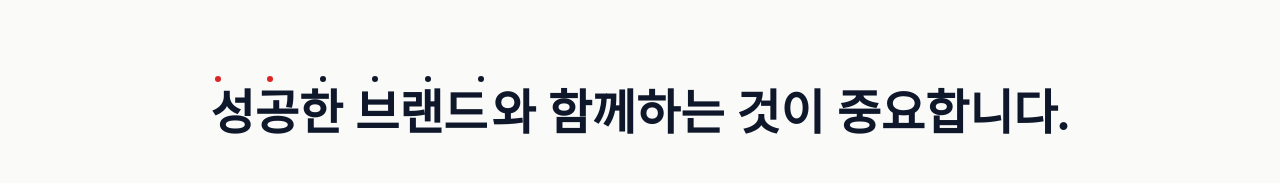
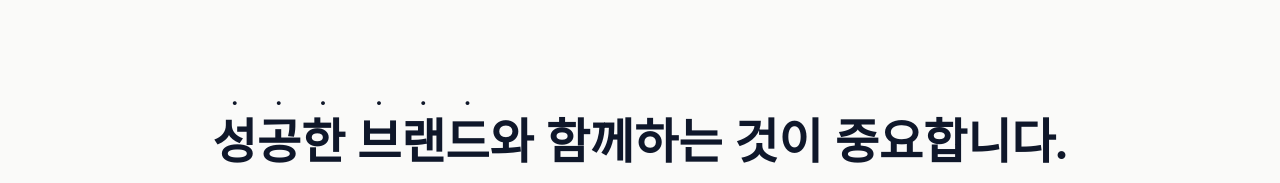
Before and after one commit to hardids/sample_landingpage, a plain HTML site: page test.html in a window 1280 px wide. Shown: the part 766-949 px from the top of the page. Drawn offline with nearby package versions, Linux system fonts and the light colour scheme.

Commit message:
251231-3

```diff
--- a/test.html
+++ b/test.html
@@ -100,6 +100,30 @@
                 text-shadow: 0 1px 2px rgba(0,0,0,0.8);
             }
         }
+
+        /* --- [NEW] 강조점 스타일 추가 --- */
+        /* '성공': 빨간색 점 */
+        .dot-accent {
+            -webkit-text-emphasis: '·' #ffffff; /* red-600 */
+            text-emphasis: '·' #ffffff;
+            -webkit-text-emphasis-position: over;
+            text-emphasis-position: over;
+        }
+
+        /* '한 브랜드': 반응형 점 (모바일:흰색 / 데스크탑:검정) */
+        .dot-base {
+            -webkit-text-emphasis: '·' #ffffff; /* Mobile: White */
+            text-emphasis: '·' #ffffff;
+            -webkit-text-emphasis-position: over;
+            text-emphasis-position: over;
+        }
+
+        @media (min-width: 768px) {
+            .dot-base {
+                -webkit-text-emphasis-color: #0f172a; /* Desktop: Slate-900 */
+                text-emphasis-color: #0f172a;
+            }
+        }
     </style>
 </head>
 <body class="bg-stone-50 text-slate-800 antialiased selection:bg-yellow-200 selection:text-slate-900">
@@ -145,17 +169,7 @@
             <section class="max-w-7xl mx-auto px-6 grid grid-cols-1 items-center success-section-mobile-bg">
                 <div class="py-12 md:py-24">
                     <h2 class="text-3xl md:text-5xl font-bold mb-12 serif leading-snug text-white md:text-slate-900 md:text-center relative z-10">
-                        <span class="relative inline-block mr-1">
-                            <div class="absolute -top-5 left-0 w-full flex justify-between px-1 h-3 items-end">
-                               <span class="w-1.5 h-1.5 rounded-full bg-red-600"></span>
-                               <span class="w-1.5 h-1.5 rounded-full bg-red-600"></span>
-                               <span class="w-1.5 h-1.5 rounded-full bg-white md:bg-slate-900"></span>
-                               <span class="w-1.5 h-1.5 rounded-full bg-white md:bg-slate-900"></span>
-                               <span class="w-1.5 h-1.5 rounded-full bg-white md:bg-slate-900"></span>
-                               <span class="w-1.5 h-1.5 rounded-full bg-white md:bg-slate-900"></span>
-                            </div>
-                            성공한 브랜드
-                        </span>와 <br class="md:hidden">함께하는 것이 중요합니다.
+                        <span class="dot-base">성공</span><span class="dot-base">한 브랜드</span>와 <br class="md:hidden">함께하는 것이 중요합니다.
                     </h2>
 
                     <p class="text-lg text-stone-200 md:text-slate-600 mb-12 font-medium border-l-4 border-gold pl-4 md:text-center md:border-none md:pl-0">
```
